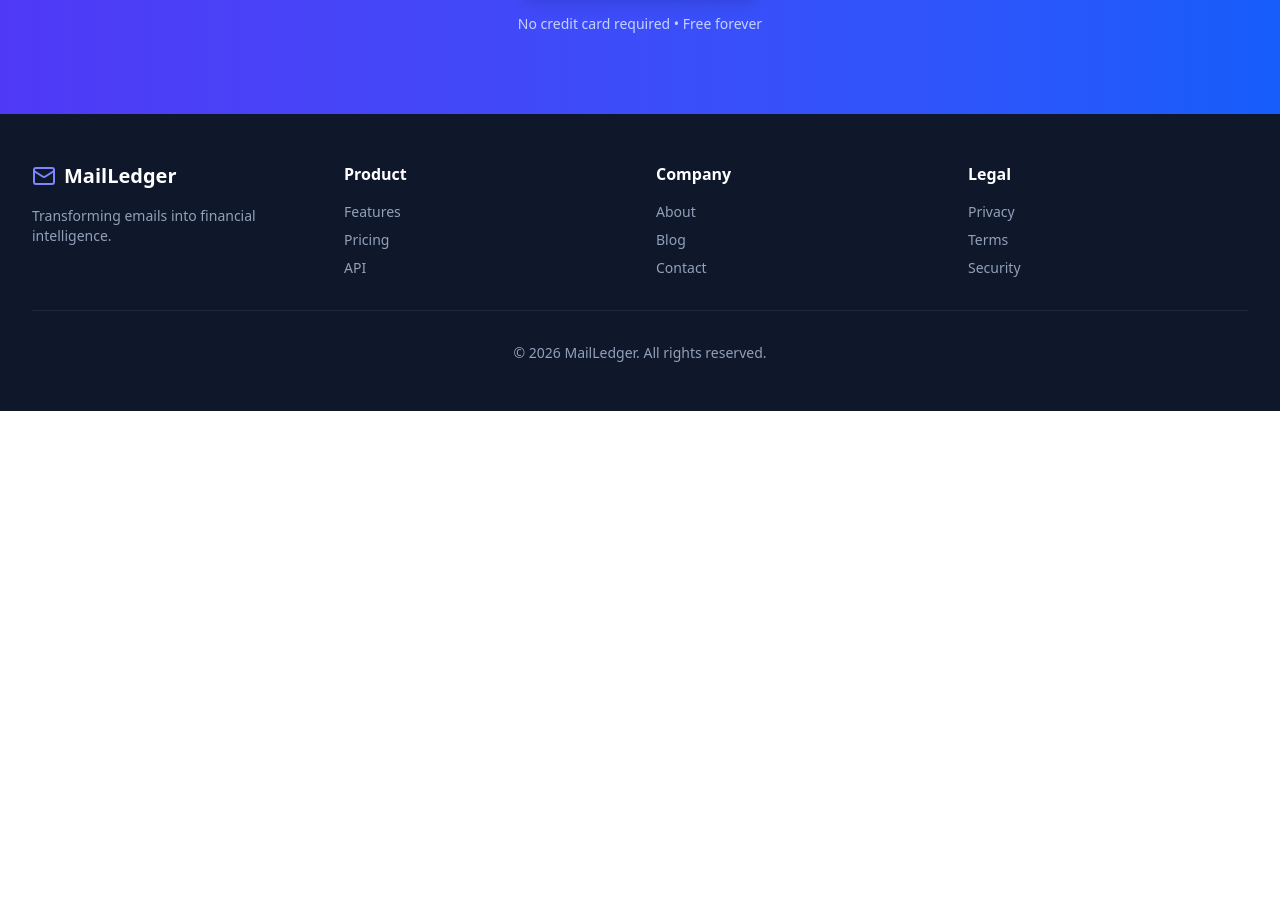
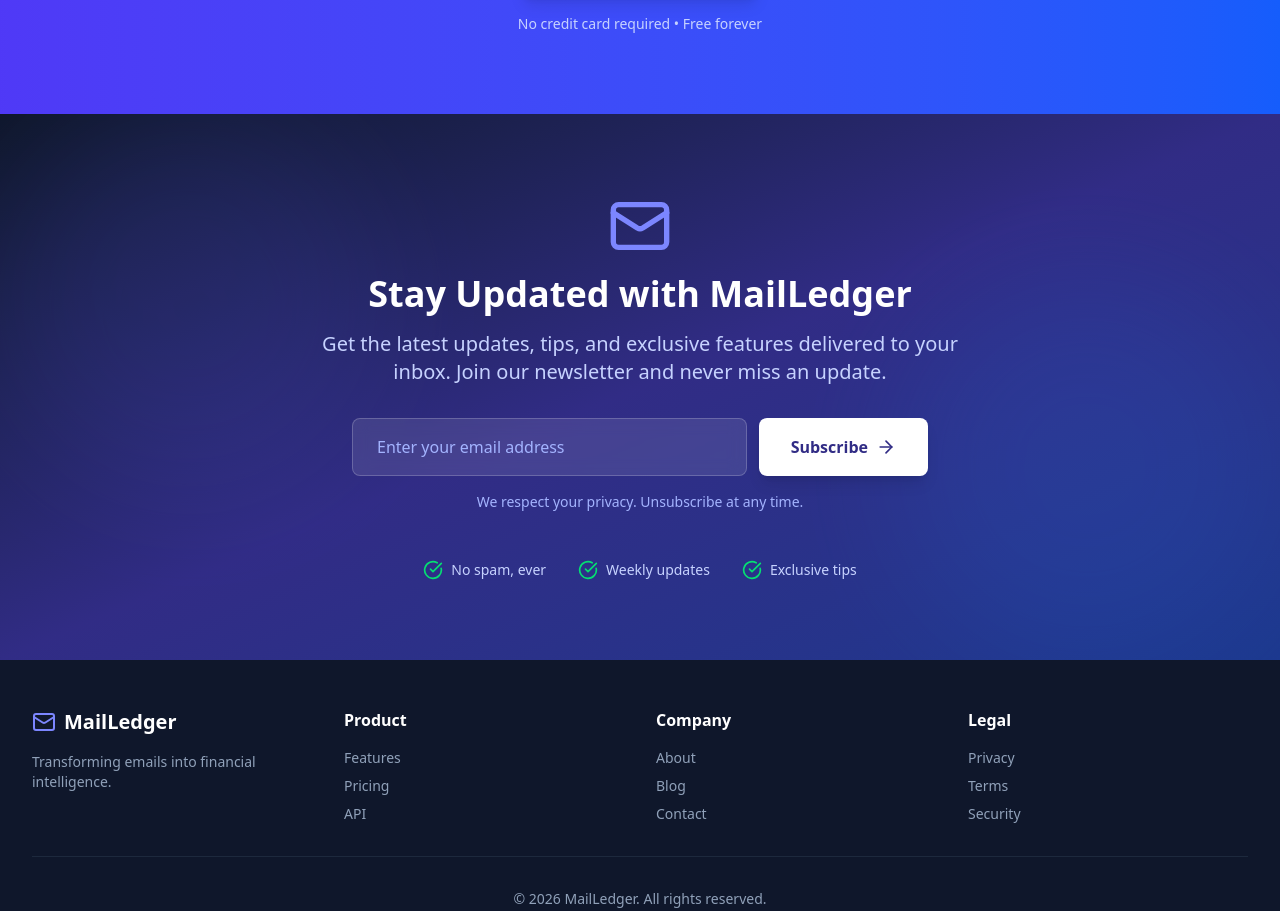
Before and after one commit to ggarciasoft/mail-ledger-ui, a React (Vite) app: page /home in a window 1280 px wide. Shown: the part 3161-4072 px from the top of the page. Before the commit the page ends 3572 px from the top, so only its background shows below. Built offline with nearby package versions, Linux system fonts and the light colour scheme.

Commit message:
Fix emails.

```diff
--- a/src/hooks/use-processing.ts
+++ b/src/hooks/use-processing.ts
@@ -10,26 +10,32 @@ export const useProcessingStatus = (refetchInterval?: number | false) => {
   });
 };
 
-export const useTriggerClassification = () => {
+export function useTriggerClassification() {
   const queryClient = useQueryClient();
 
   return useMutation({
-    mutationFn: (data: TriggerClassificationRequest) => processingApi.triggerClassification(data),
+    mutationFn: (request: TriggerClassificationRequest) =>
+      processingApi.triggerClassification(request),
     onSuccess: () => {
-      queryClient.invalidateQueries({ queryKey: ['processing', 'status'] });
-      queryClient.invalidateQueries({ queryKey: ['emails'] });
+      // Invalidate processing status and subscription usage to reflect updated counts
+      queryClient.invalidateQueries({ queryKey: ['processing-status'] });
+      queryClient.invalidateQueries({ queryKey: ['subscription-usage'] });
+      queryClient.invalidateQueries({ queryKey: ['jobs', 'active'] });
     },
   });
 };
 
-export const useTriggerExtraction = () => {
+export function useTriggerExtraction() {
   const queryClient = useQueryClient();
 
   return useMutation({
-    mutationFn: (data: TriggerExtractionRequest) => processingApi.triggerExtraction(data),
+    mutationFn: (request: TriggerExtractionRequest) =>
+      processingApi.triggerExtraction(request),
     onSuccess: () => {
-      queryClient.invalidateQueries({ queryKey: ['processing', 'status'] });
-      queryClient.invalidateQueries({ queryKey: ['extraction-candidates'] });
+      // Invalidate processing status and subscription usage to reflect updated counts
+      queryClient.invalidateQueries({ queryKey: ['processing-status'] });
+      queryClient.invalidateQueries({ queryKey: ['subscription-usage'] });
+      queryClient.invalidateQueries({ queryKey: ['jobs', 'active'] });
     },
   });
 };
--- a/src/pages/LandingPage.tsx
+++ b/src/pages/LandingPage.tsx
@@ -329,6 +329,65 @@ export default function LandingPage() {
                 </div>
             </section>
 
+            {/* Newsletter Section */}
+            <section className="py-20 bg-gradient-to-br from-slate-900 via-indigo-900 to-blue-900 relative overflow-hidden">
+                {/* Background decoration */}
+                <div className="absolute inset-0 opacity-10">
+                    <div className="absolute top-0 left-0 w-96 h-96 bg-indigo-500 rounded-full filter blur-3xl"></div>
+                    <div className="absolute bottom-0 right-0 w-96 h-96 bg-blue-500 rounded-full filter blur-3xl"></div>
+                </div>
+
+                <div className="max-w-4xl mx-auto px-4 sm:px-6 lg:px-8 relative z-10">
+                    <div className="text-center mb-8">
+                        <Mail className="w-16 h-16 text-indigo-400 mx-auto mb-4" />
+                        <h2 className="text-4xl font-bold text-white mb-4">
+                            Stay Updated with MailLedger
+                        </h2>
+                        <p className="text-xl text-indigo-200 max-w-2xl mx-auto">
+                            Get the latest updates, tips, and exclusive features delivered to your inbox.
+                            Join our newsletter and never miss an update.
+                        </p>
+                    </div>
+
+                    <form className="max-w-xl mx-auto">
+                        <div className="flex flex-col sm:flex-row gap-3">
+                            <input
+                                type="email"
+                                placeholder="Enter your email address"
+                                className="flex-1 px-6 py-4 rounded-lg bg-white/10 backdrop-blur-sm border border-white/20 text-white placeholder-indigo-300 focus:outline-none focus:ring-2 focus:ring-indigo-400 focus:border-transparent transition-all"
+                                required
+                            />
+                            <button
+                                type="submit"
+                                className="group bg-white text-indigo-900 px-8 py-4 rounded-lg hover:bg-indigo-50 transition-all shadow-lg hover:shadow-xl font-semibold flex items-center justify-center space-x-2"
+                            >
+                                <span>Subscribe</span>
+                                <ArrowRight className="w-5 h-5 group-hover:translate-x-1 transition-transform" />
+                            </button>
+                        </div>
+                        <p className="text-indigo-300 text-sm mt-4 text-center">
+                            We respect your privacy. Unsubscribe at any time.
+                        </p>
+                    </form>
+
+                    {/* Social proof */}
+                    <div className="mt-12 flex items-center justify-center space-x-8 text-indigo-200">
+                        <div className="flex items-center space-x-2">
+                            <CheckCircle className="w-5 h-5 text-green-400" />
+                            <span className="text-sm">No spam, ever</span>
+                        </div>
+                        <div className="flex items-center space-x-2">
+                            <CheckCircle className="w-5 h-5 text-green-400" />
+                            <span className="text-sm">Weekly updates</span>
+                        </div>
+                        <div className="flex items-center space-x-2">
+                            <CheckCircle className="w-5 h-5 text-green-400" />
+                            <span className="text-sm">Exclusive tips</span>
+                        </div>
+                    </div>
+                </div>
+            </section>
+
             {/* PublicFooter */}
             <PublicFooter />
         </div>
--- a/src/pages/ProcessingPage.tsx
+++ b/src/pages/ProcessingPage.tsx
@@ -1,7 +1,8 @@
-import { useState } from 'react';
+import { useState, useEffect } from 'react';
 import { useProcessingStatus, useTriggerClassification, useTriggerExtraction } from '../hooks/use-processing';
 import { useSubscriptionUsage } from '../hooks/use-subscription';
 import { useJob, useActiveJobs } from '../hooks/use-jobs';
+import { useQueryClient } from '@tanstack/react-query';
 import { Play, AlertCircle, Zap, FileCheck, CheckCircle2, XCircle, Clock } from 'lucide-react';
 import JobStatusBadge from '../components/JobStatusBadge';
 import JobProgressBar from '../components/JobProgressBar';
@@ -13,6 +14,7 @@ export default function ProcessingPage() {
     const [successMessage, setSuccessMessage] = useState<string | null>(null);
     const [errorMessage, setErrorMessage] = useState<string | null>(null);
 
+    const queryClient = useQueryClient();
     const { data: status, isLoading, error, refetch } = useProcessingStatus();
     const { data: usage } = useSubscriptionUsage();
     const classifyMutation = useTriggerClassification();
@@ -22,6 +24,19 @@ export default function ProcessingPage() {
     // Track current jobs
     const { data: classifyJob } = useJob(classifyJobId);
     const { data: extractJob } = useJob(extractJobId);
+
+    // Refetch subscription usage when jobs complete
+    useEffect(() => {
+        if (classifyJob && classifyJob.status === 'Completed') {
+            queryClient.invalidateQueries({ queryKey: ['subscription-usage'] });
+        }
+    }, [classifyJob, queryClient]);
+
+    useEffect(() => {
+        if (extractJob && extractJob.status === 'Completed') {
+            queryClient.invalidateQueries({ queryKey: ['subscription-usage'] });
+        }
+    }, [extractJob, queryClient]);
 
     // Check if any jobs are currently running or mutations are pending
     const hasRunningJobs = activeJobs && activeJobs.length > 0;
```
Also changed, not shown: src/pages/SubscriptionPage.tsx (+45 -9 lines).
